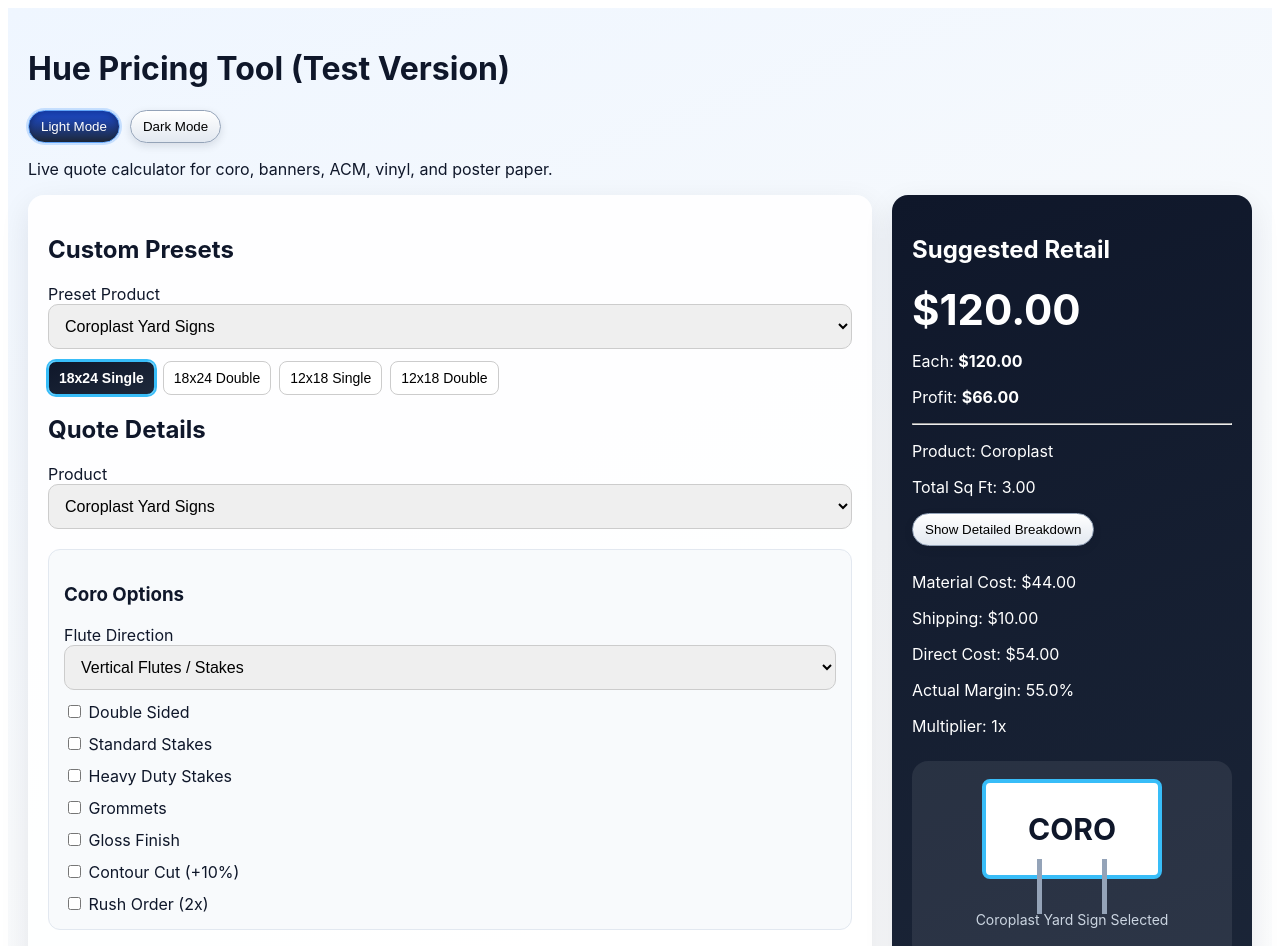
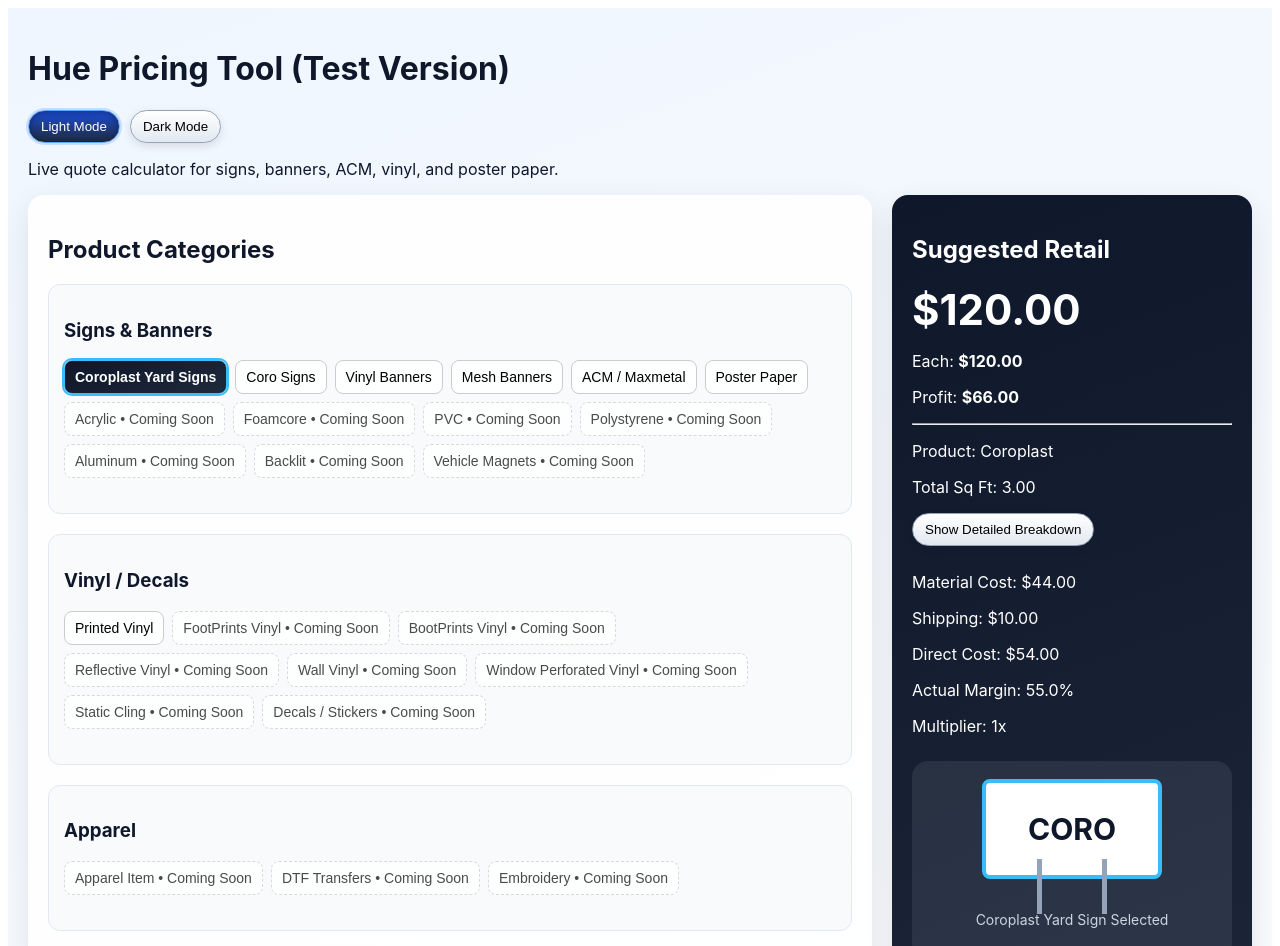
Before and after one commit to huegpx2008/hue-sign-pricing-app, a Next.js app: page / in a window 1280 px wide. Shown: the top 946 px of the page. Built offline with nearby package versions, Linux system fonts and the light colour scheme.

Commit message:
Add category-based product navigation with coming-soon placeholders

```diff
--- a/app/page.js
+++ b/app/page.js
@@ -22,6 +22,54 @@ const products = {
   vinyl: "Printed Vinyl",
   poster: "Poster Paper",
 };
+
+const productCategories = [
+  {
+    name: "Signs & Banners",
+    items: [
+      { id: "coro", label: "Coroplast Yard Signs", calculator: "coro" },
+      { id: "coroSigns", label: "Coro Signs", calculator: "coro" },
+      { id: "banner", label: "Vinyl Banners", calculator: "banner" },
+      { id: "meshBanner", label: "Mesh Banners", calculator: "meshBanner" },
+      { id: "acm", label: "ACM / Maxmetal", calculator: "acm" },
+      { id: "poster", label: "Poster Paper", calculator: "poster" },
+      { id: "acrylic", label: "Acrylic" }, { id: "foamcore", label: "Foamcore" },
+      { id: "pvc", label: "PVC" }, { id: "polystyrene", label: "Polystyrene" },
+      { id: "aluminum", label: "Aluminum" }, { id: "backlit", label: "Backlit" },
+      { id: "vehicleMagnets", label: "Vehicle Magnets" },
+    ],
+  },
+  {
+    name: "Vinyl / Decals",
+    items: [
+      { id: "vinyl", label: "Printed Vinyl", calculator: "vinyl" },
+      { id: "footprints", label: "FootPrints Vinyl" }, { id: "bootprints", label: "BootPrints Vinyl" },
+      { id: "reflective", label: "Reflective Vinyl" }, { id: "wallVinyl", label: "Wall Vinyl" },
+      { id: "windowPerf", label: "Window Perforated Vinyl" }, { id: "staticCling", label: "Static Cling" },
+      { id: "decals", label: "Decals / Stickers" },
+    ],
+  },
+  {
+    name: "Apparel",
+    items: [
+      { id: "apparelItem", label: "Apparel Item" },
+      { id: "dtfTransfers", label: "DTF Transfers" },
+      { id: "embroidery", label: "Embroidery" },
+    ],
+  },
+  {
+    name: "Paper Printing",
+    items: [
+      { id: "businessCards", label: "Business Cards" },
+      { id: "carbonless", label: "Carbonless Forms" },
+      { id: "doorHangers", label: "Door Hangers" },
+      { id: "notepads", label: "Notepads" },
+      { id: "envelopes", label: "Envelopes" },
+    ],
+  },
+];
+
+const productMap = Object.fromEntries(productCategories.flatMap((c) => c.items.map((i) => [i.id, i])));
 
 const bannerOptions = {
   "13-single": { name: "13oz Single-Sided", cost: 1.25, retail: 5 },
@@ -272,6 +320,8 @@ export default function Page() {
   const [showBreakdown, setShowBreakdown] = useState(false);
   const [presetProduct, setPresetProduct] = useState("coro");
 
+  const activeProduct = productMap[product]?.calculator || null;
+
 
   useEffect(() => {
     const savedTheme = typeof window !== "undefined" ? localStorage.getItem("hue-theme") : null;
@@ -359,6 +409,10 @@ export default function Page() {
       num(delivery);
 
     const sqInEach = w * h;
+
+    if (!activeProduct) {
+      return { label: productMap[product]?.label || "Coming Soon", retail: 0, each: 0, cost: 0, profit: 0, margin: 0, totalSqFt: 0, materialCost: 0, shipping: 0, comingSoon: true };
+    }
     const sqFtEach = sqInEach / 144;
     const totalSqFt = sqFtEach * q;
 
@@ -672,58 +726,58 @@ export default function Page() {
 
   const selectedDetails = {
     product,
-    productName: products[product],
+    productName: productMap[product]?.label || products[activeProduct] || "Unknown Product",
     size: `${num(width)}" x ${num(height)}"`,
     qty: num(qty, 1),
     material:
-      product === "vinyl"
+      activeProduct === "vinyl"
         ? `${vinylOptions[vinylType].name} / ${vinylLaminate}`
-        : product === "banner"
+        : activeProduct === "banner"
         ? bannerOptions[bannerType].name
-        : product === "meshBanner"
+        : activeProduct === "meshBanner"
         ? "Mesh Banner Material"
-        : product === "acm"
+        : activeProduct === "acm"
         ? acmOptions[acmType].name
-        : product === "poster"
+        : activeProduct === "poster"
         ? "Poster Paper"
         : coroDouble
         ? "4mm Double-Sided Coroplast"
         : "4mm Single-Sided Coroplast",
     options: [
-      product === "vinyl" ? `Vinyl Type: ${vinylOptions[vinylType].name}` : null,
-      product === "vinyl" ? `Laminate: ${vinylLaminate}` : null,
-      product === "banner" ? `Banner Type: ${bannerOptions[bannerType].name}` : null,
-      product === "acm" ? `ACM Type: ${acmOptions[acmType].name}` : null,
-      product === "coro" ? (coroDouble ? "Coro: Double-Sided" : "Coro: Single-Sided") : null,
-      product === "vinyl" && vinylContour ? "Contour Cut" : null,
-      product === "vinyl" && vinylRush ? "Rush Order" : null,
-      product === "vinyl" && gangVinyl ? "Gang Vinyl Layout" : null,
-      product === "vinyl" && vinylContour && gangVinyl
+      activeProduct === "vinyl" ? `Vinyl Type: ${vinylOptions[vinylType].name}` : null,
+      activeProduct === "vinyl" ? `Laminate: ${vinylLaminate}` : null,
+      activeProduct === "banner" ? `Banner Type: ${bannerOptions[bannerType].name}` : null,
+      activeProduct === "acm" ? `ACM Type: ${acmOptions[acmType].name}` : null,
+      activeProduct === "coro" ? (coroDouble ? "Coro: Double-Sided" : "Coro: Single-Sided") : null,
+      activeProduct === "vinyl" && vinylContour ? "Contour Cut" : null,
+      activeProduct === "vinyl" && vinylRush ? "Rush Order" : null,
+      activeProduct === "vinyl" && gangVinyl ? "Gang Vinyl Layout" : null,
+      activeProduct === "vinyl" && vinylContour && gangVinyl
         ? `Contour Padding: ${num(contourPadding, 0.5)}"`
         : null,
-      product === "vinyl" && vinylContour && gangVinyl
+      activeProduct === "vinyl" && vinylContour && gangVinyl
         ? `Gang Waste: ${num(gangWastePercent, 0)}%`
         : null,
-      product === "coro" ? `Flute Direction: ${coroFlute}` : null,
-      product === "coro" && stakes ? "Standard Stakes" : null,
-      product === "coro" && heavyStakes ? "Heavy Duty Stakes" : null,
-      product === "coro" && grommets ? "Grommets" : null,
-      product === "coro" && gloss ? "Gloss Finish" : null,
-      product === "coro" && coroContour ? "Contour Cut" : null,
-      product === "coro" && coroRush ? "Rush Order" : null,
-      product === "banner" && polePocket ? "Pole Pocket" : null,
-      product === "banner" && rope ? "Rope" : null,
-      product === "banner" && windSlits ? "Wind Slits" : null,
-      product === "banner" && bannerRush ? "Rush Order" : null,
-      product === "meshBanner" && meshPolePocket ? "Pole Pocket" : null,
-      product === "meshBanner" && meshGrommets ? "Grommets" : null,
-      product === "meshBanner" && meshWelding ? "Welding" : null,
-      product === "meshBanner" && meshRope ? "Rope" : null,
-      product === "meshBanner" && meshWebbing ? "Webbing" : null,
-      product === "meshBanner" && meshRush ? "Rush Order" : null,
-      product === "acm" && acmContour ? "Contour Cut" : null,
-      product === "acm" && roundedCorners ? "Rounded Corners" : null,
-      product === "poster" && posterRush ? "Rush Order" : null,
+      activeProduct === "coro" ? `Flute Direction: ${coroFlute}` : null,
+      activeProduct === "coro" && stakes ? "Standard Stakes" : null,
+      activeProduct === "coro" && heavyStakes ? "Heavy Duty Stakes" : null,
+      activeProduct === "coro" && grommets ? "Grommets" : null,
+      activeProduct === "coro" && gloss ? "Gloss Finish" : null,
+      activeProduct === "coro" && coroContour ? "Contour Cut" : null,
+      activeProduct === "coro" && coroRush ? "Rush Order" : null,
+      activeProduct === "banner" && polePocket ? "Pole Pocket" : null,
+      activeProduct === "banner" && rope ? "Rope" : null,
+      activeProduct === "banner" && windSlits ? "Wind Slits" : null,
+      activeProduct === "banner" && bannerRush ? "Rush Order" : null,
+      activeProduct === "meshBanner" && meshPolePocket ? "Pole Pocket" : null,
+      activeProduct === "meshBanner" && meshGrommets ? "Grommets" : null,
+      activeProduct === "meshBanner" && meshWelding ? "Welding" : null,
+      activeProduct === "meshBanner" && meshRope ? "Rope" : null,
+      activeProduct === "meshBanner" && meshWebbing ? "Webbing" : null,
+      activeProduct === "meshBanner" && meshRush ? "Rush Order" : null,
+      activeProduct === "acm" && acmContour ? "Contour Cut" : null,
+      activeProduct === "acm" && roundedCorners ? "Rounded Corners" : null,
+      activeProduct === "poster" && posterRush ? "Rush Order" : null,
       useDesignFee ? `Design Fee: ${money(num(designFee))}` : null,
       useSetupFee ? `Setup Fee: ${money(num(setupFee))}` : null,
       num(delivery) > 0 ? `Delivery/Install: ${money(num(delivery))}` : null,
@@ -782,6 +836,7 @@ export default function Page() {
 
         .presetBtn:hover{transform:translateY(-1px); box-shadow:0 8px 16px rgba(30,64,175,.18);}
         .presetBtn:active{transform:translateY(1px);}
+        .comingSoonBtn{opacity:.7;border-style:dashed;}
         .activePreset {
           background: linear-gradient(160deg,#0f172a,#1e293b);
           color: white;
@@ -873,10 +928,27 @@ export default function Page() {
         <button className={`modeBtn ${theme === "light" ? "active" : ""}`} onClick={() => setTheme("light")}>Light Mode</button>
         <button className={`modeBtn ${theme === "dark" ? "active" : ""}`} onClick={() => setTheme("dark")}>Dark Mode</button>
       </div>
-      <p>Live quote calculator for coro, banners, ACM, vinyl, and poster paper.</p>
+      <p>Live quote calculator for signs, banners, ACM, vinyl, and poster paper.</p>
 
       <div className="layout">
         <section className="card">
+          <h2>Product Categories</h2>
+          {productCategories.map((category) => (
+            <Box key={category.name} title={category.name}>
+              <div className="buttonGrid">
+                {category.items.map((item) => (
+                  <button
+                    key={item.id}
+                    className={`presetBtn ${product === item.id ? "activePreset" : ""} ${item.calculator ? "" : "comingSoonBtn"}`}
+                    onClick={() => setProduct(item.id)}
+                  >
+                    {item.label} {!item.calculator ? "• Coming Soon" : ""}
+                  </button>
+                ))}
+              </div>
+            </Box>
+          ))}
+
           <h2>Custom Presets</h2>
           <label>Preset Product</label>
           <select
@@ -908,13 +980,13 @@ export default function Page() {
           <h2>Quote Details</h2>
 
           <label>Product</label>
-          <select style={input} value={product} onChange={(e) => setProduct(e.target.value)}>
+          <select style={input} value={activeProduct || ""} onChange={(e) => setProduct(e.target.value)}>
             {Object.entries(products).map(([key, name]) => (
               <option key={key} value={key}>{name}</option>
             ))}
           </select>
 
-          {product === "vinyl" && (
+          {activeProduct === "vinyl" && (
             <Box title="Printed Vinyl Options">
               <label>Vinyl Type</label>
               <select style={input} value={vinylType} onChange={(e) => setVinylType(e.target.value)}>
@@ -945,7 +1017,7 @@ export default function Page() {
             </Box>
           )}
 
-          {product === "coro" && (
+          {activeProduct === "coro" && (
             <Box title="Coro Options">
               <label>Flute Direction</label>
               <select style={input} value={coroFlute} onChange={(e) => setCoroFlute(e.target.value)}>
@@ -964,7 +1036,7 @@ export default function Page() {
             </Box>
           )}
 
-          {product === "banner" && (
+          {activeProduct === "banner" && (
             <Box title="Banner Options">
               <label>Banner Material</label>
               <select style={input} value={bannerType} onChange={(e) => setBannerType(e.target.value)}>
@@ -979,7 +1051,7 @@ export default function Page() {
             </Box>
           )}
 
-          {product === "acm" && (
+          {activeProduct === "acm" && (
             <Box title="ACM Options">
               <label>ACM Type</label>
               <select style={input} value={acmType} onChange={(e) => setAcmType(e.target.value)}>
@@ -993,7 +1065,7 @@ export default function Page() {
             </Box>
           )}
 
-          {product === "meshBanner" && (
+          {activeProduct === "meshBanner" && (
             <Box title="Mesh Banner Options">
               <Check label="Pole Pocket (+$1/linear ft + $10 setup)" value={meshPolePocket} setValue={setMeshPolePocket} />
               <Check label="Grommets (No additional cost)" value={meshGrommets} setValue={setMeshGrommets} />
@@ -1004,7 +1076,7 @@ export default function Page() {
             </Box>
           )}
 
-          {product === "poster" && (
+          {activeProduct === "poster" && (
             <Box title="Poster Paper Options">
               <Check label="Rush Order (2x)" value={posterRush} setValue={setPosterRush} />
             </Box>
@@ -1064,14 +1136,14 @@ export default function Page() {
           <p>Actual Margin: {calc.margin.toFixed(1)}%</p>
           <p>Multiplier: {num(multiplier, 1)}x</p>
 
-          <ProductVisual product={product} />
-          {product === "vinyl" && <VinylLayoutPreview calc={calc} />}
+          <ProductVisual product={activeProduct || product} comingSoon={!activeProduct} />
+          {activeProduct === "vinyl" && <VinylLayoutPreview calc={calc} />}
           <SelectedDetails details={selectedDetails} />
         </aside>
       </div>
       <div className="mobilePrice">
         <div className="mobilePriceTop"><strong>Suggested Retail {money(calc.retail).replace("$", "$ ")}</strong></div>
-        <div className="mobileMeta">{products[product]} • {num(width)}&quot; x {num(height)}&quot; • Qty {num(qty, 1)}</div>
+        <div className="mobileMeta">{productMap[product]?.label || products[activeProduct]} • {num(width)}&quot; x {num(height)}&quot; • Qty {num(qty, 1)}</div>
         <div className="mobileOptions">{selectedDetails.options.length ? `Options: ${selectedDetails.options.join(", ")}` : "Options: None"}</div>
       </div>
     </main>
@@ -1107,7 +1179,10 @@ function Box({ title, children }) {
   );
 }
 
-function ProductVisual({ product }) {
+function ProductVisual({ product, comingSoon }) {
+  if (comingSoon) {
+    return <div style={visualBox}><p style={visualLabel}>Pricing coming soon for this product.</p></div>;
+  }
   if (product === "coro") {
     return (
       <div style={visualBox}>
```
